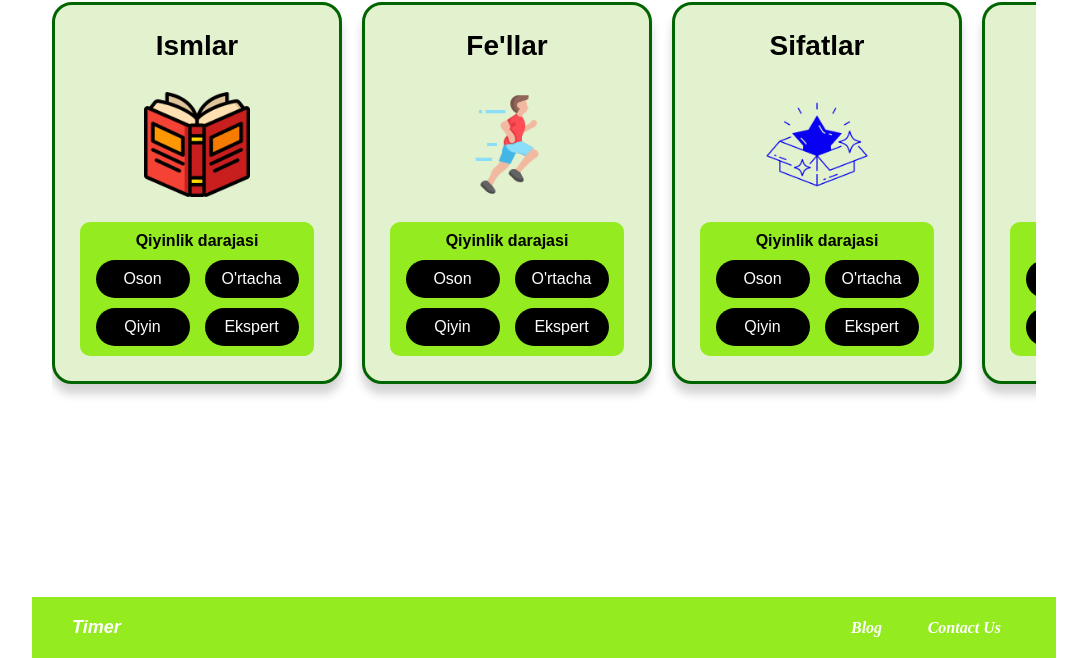
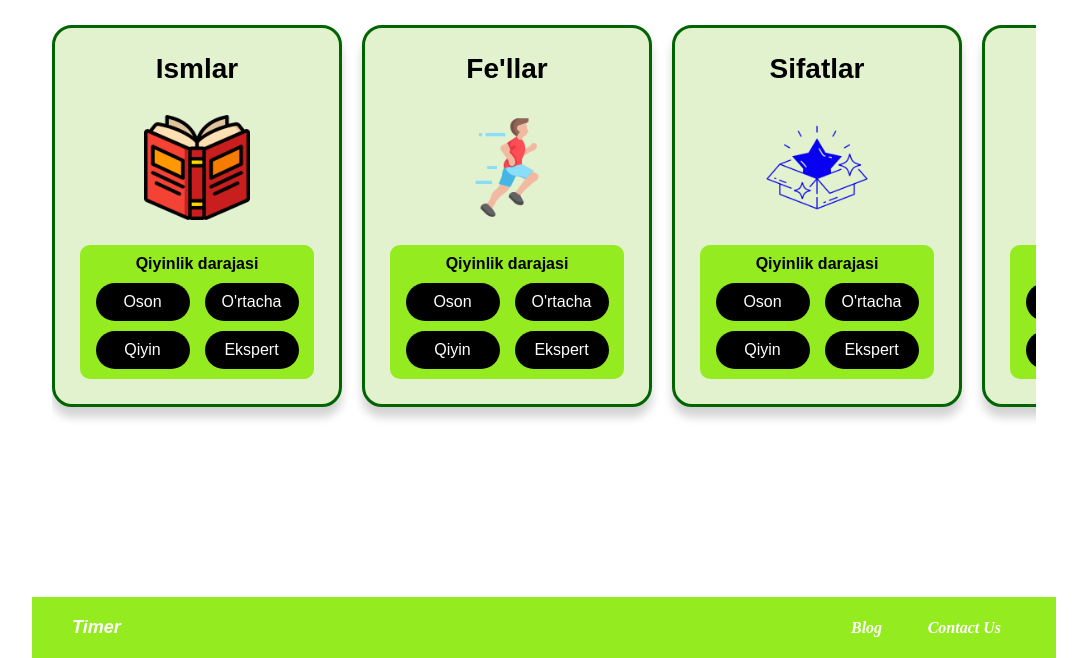
Before and after one commit to Navruzbek2103/learning_more-languages-, a plain HTML site: page index.html in a window 1280 px wide. Shown: the part 142-800 px from the top of the page, without its empty margins (96-1183 px from the left). Drawn offline with Linux system fonts and the light colour scheme.

Commit message:
Edited hero section style

```diff
--- a/main.css
+++ b/main.css
@@ -1049,7 +1049,7 @@ header{
 
 .hero{
     width: 80vw;
-    margin: 77px auto 0;
+    margin: 100px auto 0;
     /* border: 1px solid red; */
 }
 
```
